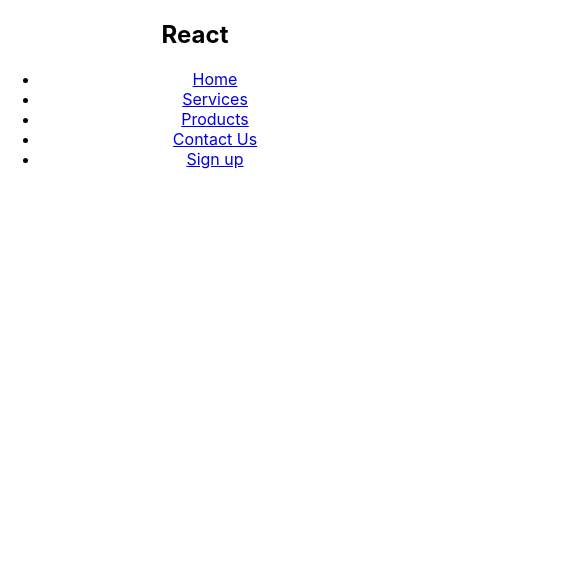
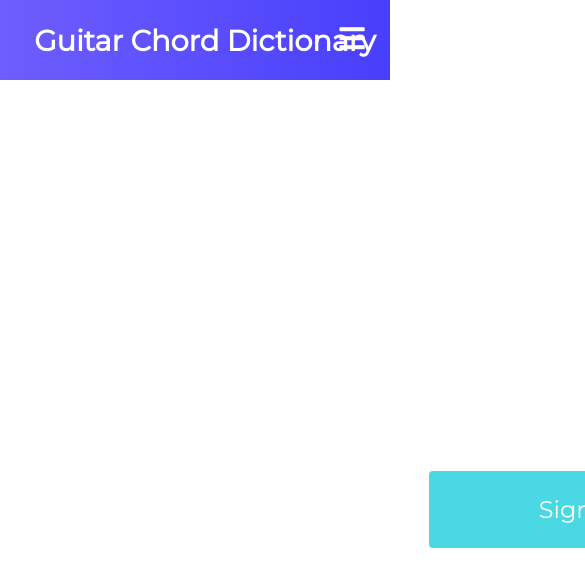
Before and after one commit to thomasl0433/guitar-chords-app, a React (Create React App) app: page / in a window 390 px wide. Shown: the top 586 px of the page, 585 px wide, since content can reach past the window. Built offline with nearby package versions, Linux system fonts and the light colour scheme.

Commit message:
Changed logo. Added tailwindcss

```diff
--- a/public/index.html
+++ b/public/index.html
@@ -1,15 +1,22 @@
 <!DOCTYPE html>
 <html lang="en">
+
 <head>
   <meta charset="utf-8" />
   <link rel="icon" href="%PUBLIC_URL%/favicon.ico" />
   <meta name="viewport" content="width=device-width, initial-scale=1" />
   <meta name="theme-color" content="#000000" />
-    <meta
-      name="description"
-      content="Web site created using create-react-app"
-    />
+  <meta name="description" content="Web site created using create-react-app" />
   <link rel="apple-touch-icon" href="%PUBLIC_URL%/logo192.png" />
+
+  <!-- Google Fonts integration-->
+  <link rel="preconnect" href="https://fonts.googleapis.com">
+  <link rel="preconnect" href="https://fonts.gstatic.com" crossorigin>
+  <link href="https://fonts.googleapis.com/css2?family=Montserrat&display=swap" rel="stylesheet">
+
+  <!-- Font awesome integration -->
+  <link rel="stylesheet" href="https://use.fontawesome.com/releases/v5.15.3/css/all.css"
+    integrity="sha384-SZXxX4whJ79/gErwcOYf+zWLeJdY/qpuqC4cAa9rOGUstPomtqpuNWT9wdPEn2fk" crossorigin="anonymous">
   <!--
       manifest.json provides metadata used when your web app is installed on a
       user's mobile device or desktop. See https://developers.google.com/web/fundamentals/web-app-manifest/
@@ -26,6 +33,7 @@
     -->
   <title>React App</title>
 </head>
+
 <body>
   <noscript>You need to enable JavaScript to run this app.</noscript>
   <div id="root"></div>
@@ -40,4 +48,5 @@
       To create a production bundle, use `npm run build` or `yarn build`.
     -->
 </body>
+
 </html>
--- a/src/App.css
+++ b/src/App.css
@@ -1,38 +1,6 @@
-.App {
-  text-align: center;
+* {
+  box-sizing: border-box;
+  margin: 0;
+  padding: 0;
+  font-family: 'Montserrat', sans-serif;
 }
-
-.App-logo {
-  height: 40vmin;
-  pointer-events: none;
-}
-
-@media (prefers-reduced-motion: no-preference) {
-  .App-logo {
-    animation: App-logo-spin infinite 20s linear;
-  }
-}
-
-.App-header {
-  background-color: #282c34;
-  min-height: 100vh;
-  display: flex;
-  flex-direction: column;
-  align-items: center;
-  justify-content: center;
-  font-size: calc(10px + 2vmin);
-  color: white;
-}
-
-.App-link {
-  color: #61dafb;
-}
-
-@keyframes App-logo-spin {
-  from {
-    transform: rotate(0deg);
-  }
-  to {
-    transform: rotate(360deg);
-  }
-}
--- a/src/components/Button.css
+++ b/src/components/Button.css
@@ -0,0 +1,46 @@
+:root {
+    --primary: #3ACBF7;
+}
+
+.btn {
+    padding: 8px 20px;
+    border-radius: 4px;
+    outline: none;
+    border: none;
+    cursor: pointer;
+}
+
+.btn:hover {
+    padding: 8px 20px;
+    transition: all 0.3s ease-out;
+    background: #fff;
+    color: #6568F4;
+    transition: 250ms;
+}
+
+.btn--primary {
+    background-color: var(--primary);
+}
+
+.btn--outline {
+    background-color: transparent;
+    color: #fff;
+    padding: 8px 20px;
+    border-radius: 4px;
+    border: 1px solid var(--primary);
+    transition: all 0.3s ease-out;
+}
+
+.btn--medium {
+    padding: 8px 20px;
+    border-radius: 4px;
+    font-size: 18px;
+    color: #fff;
+}
+
+.btn-large {
+    padding: 12px 26px;
+    border-radius: 4px;
+    font-size: 20px;
+    color: #fff;
+}
--- a/src/components/Button.js
+++ b/src/components/Button.js
@@ -0,0 +1,24 @@
+import React from "react";
+import "./Button.css";
+
+const STYLES = ["btn--primary", "btn--outline"];
+
+const SIZES = ["btn--medium", "btn--large"];
+
+export const Button = ({
+    children,
+    type,
+    onClick,
+    buttonStyle,
+    buttonSize
+}) => {
+    const checkButtonStyle = STYLES.includes(buttonStyle) ? buttonStyle : STYLES[0]
+
+    const checkButtonSize = SIZES.includes(buttonSize) ? buttonSize : SIZES[0]
+
+    return (
+        <button className={`btn ${checkButtonStyle} ${checkButtonSize}`} onClick={onClick} type={type}>
+            {children}
+        </button>
+    )
+}
--- a/src/components/Navbar/Navbar.css
+++ b/src/components/Navbar/Navbar.css
@@ -0,0 +1,138 @@
+.NavBarItems {
+    background: linear-gradient(90deg, rgb(110, 94, 254) 0%, rgba(73, 63, 252, 1) 100%);
+    height: 80px;
+    display: flex;
+    justify-content: center;
+    align-items: center;
+    font-size: 1.2rem;
+}
+
+.navbar-logo {
+    color:#fff;
+    justify-self: start;
+    margin-left: 20px;
+    cursor: pointer;
+}
+
+.fa-react {
+    margin-left: 0.5rem;
+    font-size: 1.6rem;
+}
+
+.nav-menu {
+    display: grid;
+    grid-template-columns: repeat(5, auto);
+    grid-gap: 10px;
+    list-style: none;
+    text-align: center;
+    width: 70vw;
+    justify-content: end;
+    margin-right: 2rem;
+}
+
+.nav-links {
+    color: white;
+    text-decoration: none;
+    padding: 0.5rem 1rem;
+}
+
+.nav-links:hover {
+    background-color: #6d76f7;
+    border-radius: 4px;
+    transition: all 0.2s ease-out;
+}
+
+.fa-bars {
+    color: #fff;
+}
+
+.nav-links-mobile {
+    display: none;
+}
+
+.menu-icon {
+    display: none;
+}
+
+@media screen and (max-width: 960px) {
+    .NavbarItems {
+        position: relative;
+    }
+
+    .nav-menu {
+        display: flex;
+        flex-direction: column;
+        width: 100%;
+        height: 500px;
+        position: absolute;
+        top: 80px;
+        left: 100%;
+        opacity: 1;
+        transition: all 0.5s ease;
+    }
+
+    .nav-menu.active {
+        background: #666684;
+        left: 0;
+        opacity: 1;
+        transition: all 0.5s ease;
+        z-index: 1;
+    }
+
+    .nav-links {
+        text-align: center;
+        padding: 2rem;
+        width: 100%;
+        display: table;
+    }
+
+    .nav-links:hover {
+        background-color: #7577fa;
+        border-radius: 0;
+    }
+
+    .navbar-log {
+        position: absolute;
+        top: 0;
+        left: 0;
+        transform: translate(25%, 50%);
+    }
+
+    .menu-icon {
+        display: block;
+        position: absolute;
+        top: 0;
+        right: 0;
+        transform: translate(-100%, 60%);
+        font-size: 1.8rem;
+        cursor: pointer;
+    }
+
+    .fa-times {
+        color: #fff;
+        font-size: 2rem;
+    }
+
+    .nav-links-mobile {
+        display: block;
+        text-align: center;
+        padding: 1.5rem;
+        margin: 2rem auto;
+        border-radius: 4px;
+        width: 80%;
+        background: #4ad9e4;
+        text-decoration: none;
+        color: #fff;
+        font-size: 1.5rem;
+    }
+
+    .nav-links-mobile:hover {
+        background: #fff;
+        color: #656f84;
+        transition: 250ms;
+    }
+
+    Button {
+        display: none;
+    }
+}
--- a/src/components/Navbar/Navbar.js
+++ b/src/components/Navbar/Navbar.js
@@ -1,24 +1,43 @@
 import React from "react";
 import { MenuItems } from "./MenuItems";
+import "./Navbar.css";
+import { Button } from "../Button";
 
 // using class component is ideal for using State
 export default class NavBar extends React.Component {
+  state = {
+    clicked: false,
+  };
+
+  handleClick = (event) => {
+    this.setState({
+      clicked: !this.state.clicked,
+    });
+  };
+
   render() {
     return (
       <nav className="NavBarItems">
-        <h1 className="navbar-logo">React</h1>
-        <div className="menu-icon"></div>
-        <ul>
+        <h1 className="navbar-logo">
+          Guitar Chord Dictionary
+        </h1>
+        <div className="menu-icon" onClick={this.handleClick}>
+          <i
+            className={this.state.clicked ? "fas fa-times" : "fas fa-bars"}
+          ></i>
+        </div>
+        <ul className={this.state.clicked ? "nav-menu active" : "nav-menu"}>
           {MenuItems.map((item, index) => {
             return (
               <li key={index}>
                 <a className={item.cName} href={item.url}>
-                    {item.title}
+                  {item.title}
                 </a>
               </li>
             );
           })}
         </ul>
+        <Button>Sign Up</Button>
       </nav>
     );
   }
```
Also changed, not shown: package.json (+7 -0 lines), 1 other file (tests, documents, lock files or other folders). Lines whose indentation alone changed are shown as unchanged.
